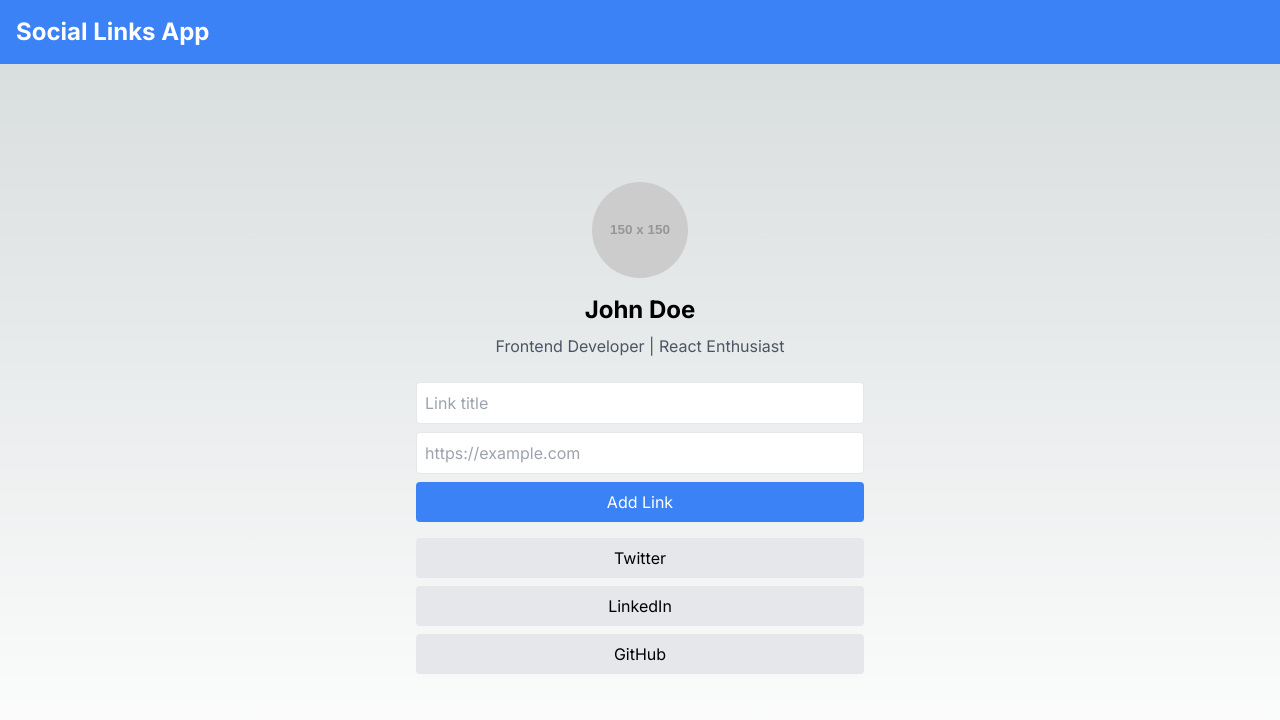
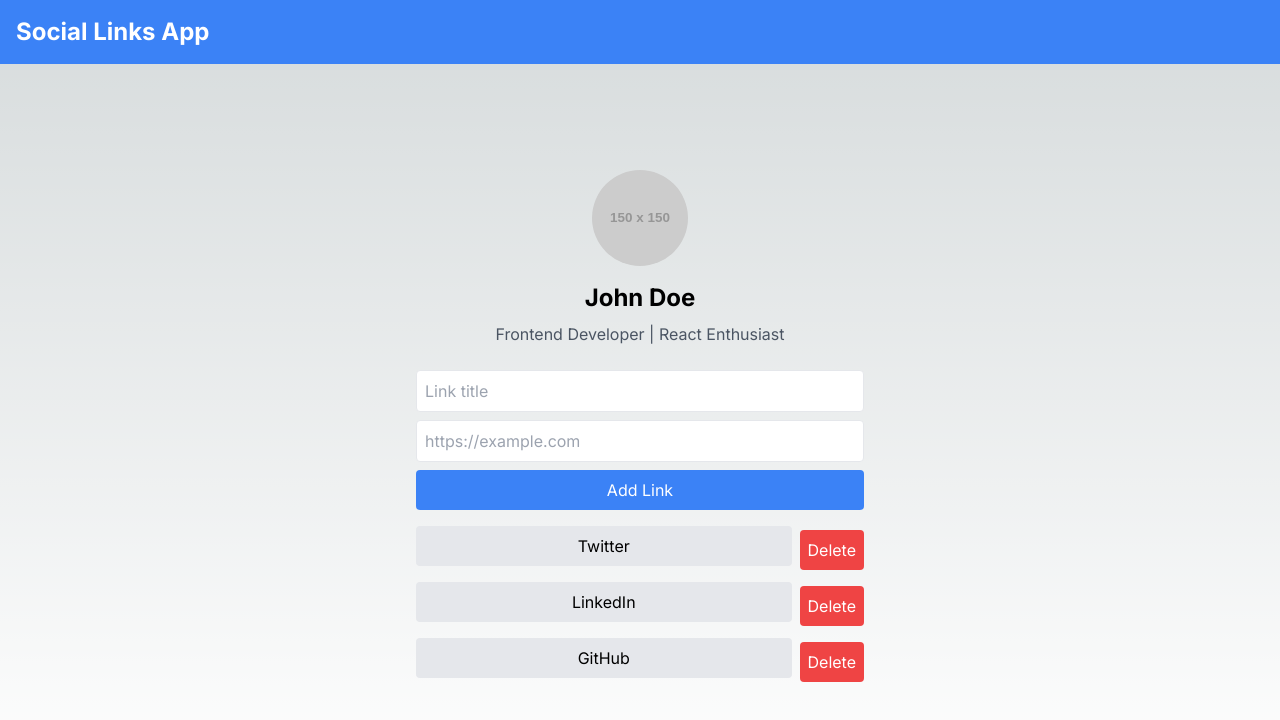
Before and after one commit to carlosazeta/social-links-app, a Next.js app: page / in a window 1280 px wide. Shown: the top 720 px of the page. Built offline with nearby package versions, Linux system fonts and the light colour scheme.

Commit message:
feat: Add link deletion functionality
- Implement delete button in SocialLink component
- Add onDelete prop to SocialLinkList
- Create deleteLink function in Home component
- Update types to support link deletion

```diff
--- a/src/app/page.tsx
+++ b/src/app/page.tsx
@@ -19,6 +19,10 @@ export default function Home() {
 		const id = (links.length + 1).toString()
 		setLinks([...links, { ...newLink, id }])
 	}
+
+	const deleteLink = (id: string) => {
+		setLinks(links.filter((link) => link.id !== id))
+	}
 	return (
 		<main className='min-h-screen flex flex-col'>
 			<Header />
@@ -30,7 +34,7 @@ export default function Home() {
 						avatarUrl='https://via.placeholder.com/150'
 					/>
 					<AddLinkForm onAddLink={addLink} />
-					<SocialLinkList links={links} />
+					<SocialLinkList links={links} onDelete={deleteLink} />
 				</div>
 			</div>
 		</main>
--- a/src/components/SocialLink.tsx
+++ b/src/components/SocialLink.tsx
@@ -1,10 +1,18 @@
 type SocialLinkProps = {
+	id: string
 	url: string
 	title: string
+	onDelete: (id: string) => void
 }
 
-export default function SocialLink({ url, title }: SocialLinkProps) {
+export default function SocialLink({
+	id,
+	url,
+	title,
+	onDelete,
+}: SocialLinkProps) {
 	return (
+		<div className='flex items-center mb-2'>
 			<a
 				href={url}
 				target='_blank'
@@ -13,5 +21,12 @@ export default function SocialLink({ url, title }: SocialLinkProps) {
 			>
 				{title}
 			</a>
+			<button
+				onClick={() => onDelete(id)}
+				className='ml-2 p-2 bg-red-500 text-white rounded hover:bg-red-600'
+			>
+				Delete
+			</button>
+		</div>
 	)
 }
--- a/src/components/SocialLinkList.tsx
+++ b/src/components/SocialLinkList.tsx
@@ -3,13 +3,23 @@ import SocialLink from './SocialLink'
 
 type SocialLinkListProps = {
 	links: SocialLinkType[]
+	onDelete: (id: string) => void
 }
 
-export default function SocialLinkList({ links }: SocialLinkListProps) {
+export default function SocialLinkList({
+	links,
+	onDelete,
+}: SocialLinkListProps) {
 	return (
 		<div className='w-full'>
 			{links.map((link) => (
-				<SocialLink key={link.id} url={link.url} title={link.title} />
+				<SocialLink
+					key={link.id}
+					id={link.id}
+					url={link.url}
+					title={link.title}
+					onDelete={onDelete}
+				/>
 			))}
 		</div>
 	)
```
Lines whose indentation alone changed are shown as unchanged.
